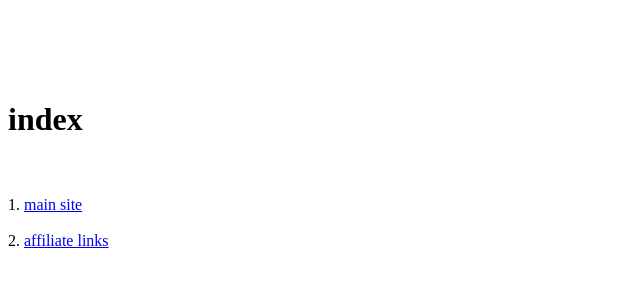
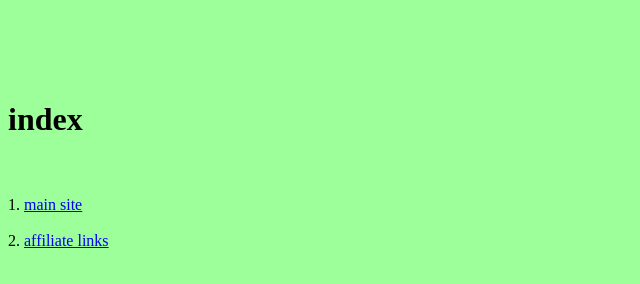
Before and after one commit to dvein/dvein.github.io, a plain HTML site: page index.html in a window 1280 px wide. Shown: the whole page, without its empty margins (0-640 px from the left). Drawn offline with Linux system fonts and the light colour scheme.

Commit message:
Update index.html

```diff
--- a/index.html
+++ b/index.html
@@ -2,6 +2,9 @@
 <head>
 <br><br><br><br>
 <h1>index</h1><br><br>
+<body style="background-color:#9cff99;">
+<title>index</title>
+<link rel="icon" href="https://i.imgur.com/90TWQgt.jpg">
 </head>
 
   1. <a href="#">main site</a><br><br>
```
